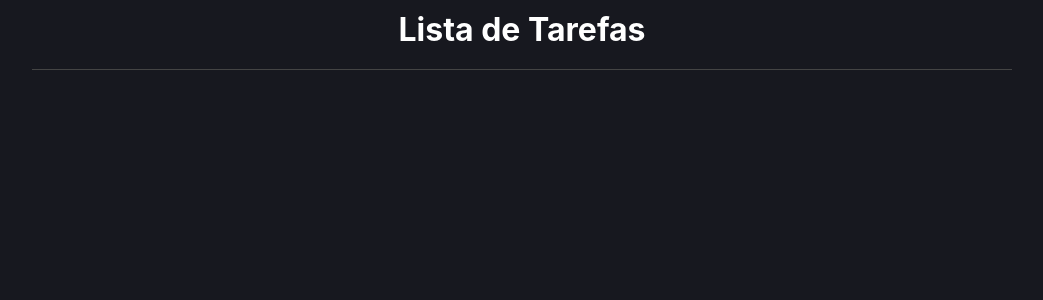
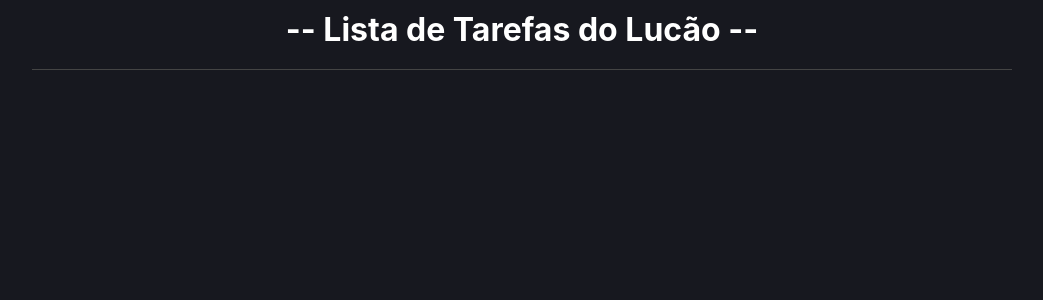
Before and after one commit to Lucas-Collard/Desafios-React-com-Ts-1, a React (Create React App) app: page / in a window 1280 px wide. Shown: the top 300 px of the page, without its empty margins (118-1161 px from the left). Built offline with nearby package versions, Linux system fonts and the light colour scheme.

Commit message:
Header Feito

```diff
--- a/src/App.tsx
+++ b/src/App.tsx
@@ -5,7 +5,7 @@ const App = () => {
       <C.Container>
         <C.Area>
           <C.Header>
-            Lista de Tarefas
+            -- Lista de Tarefas do Lucão --
           </C.Header>
         </C.Area>
       </C.Container>
```
